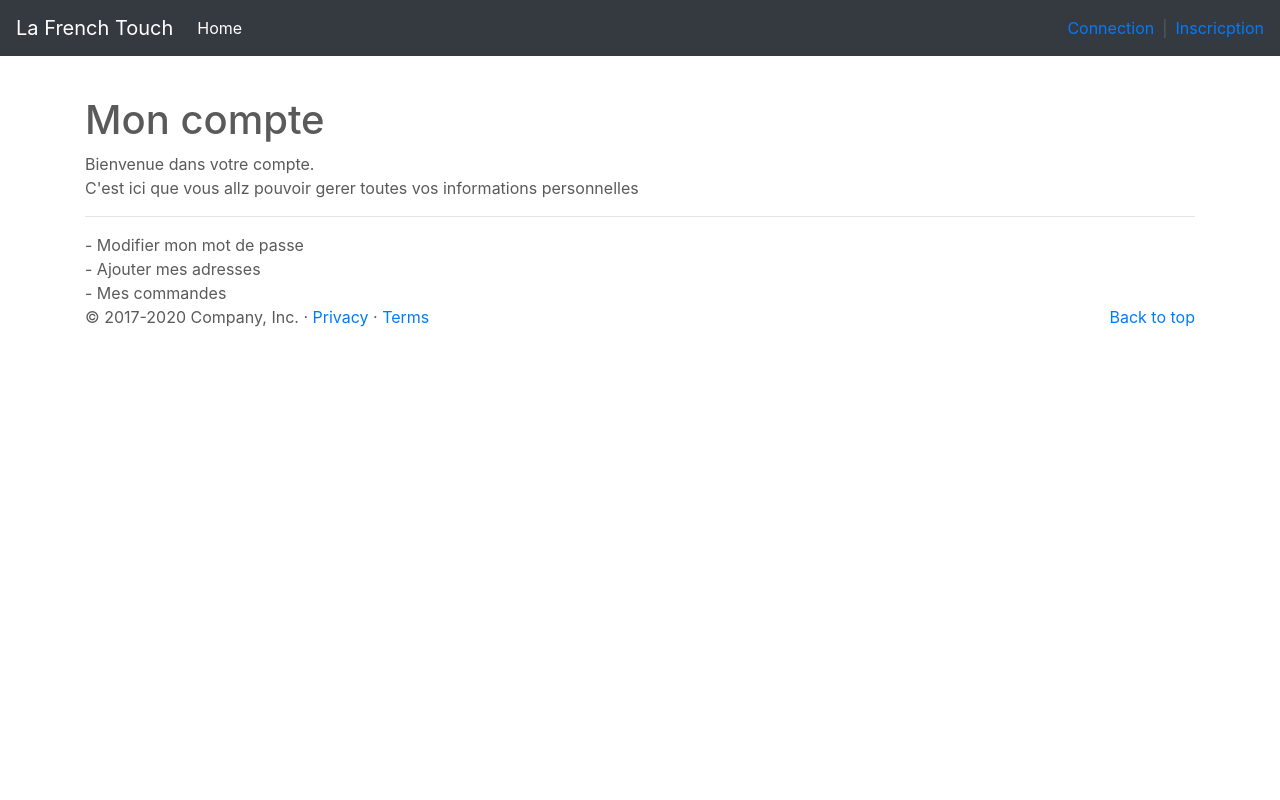
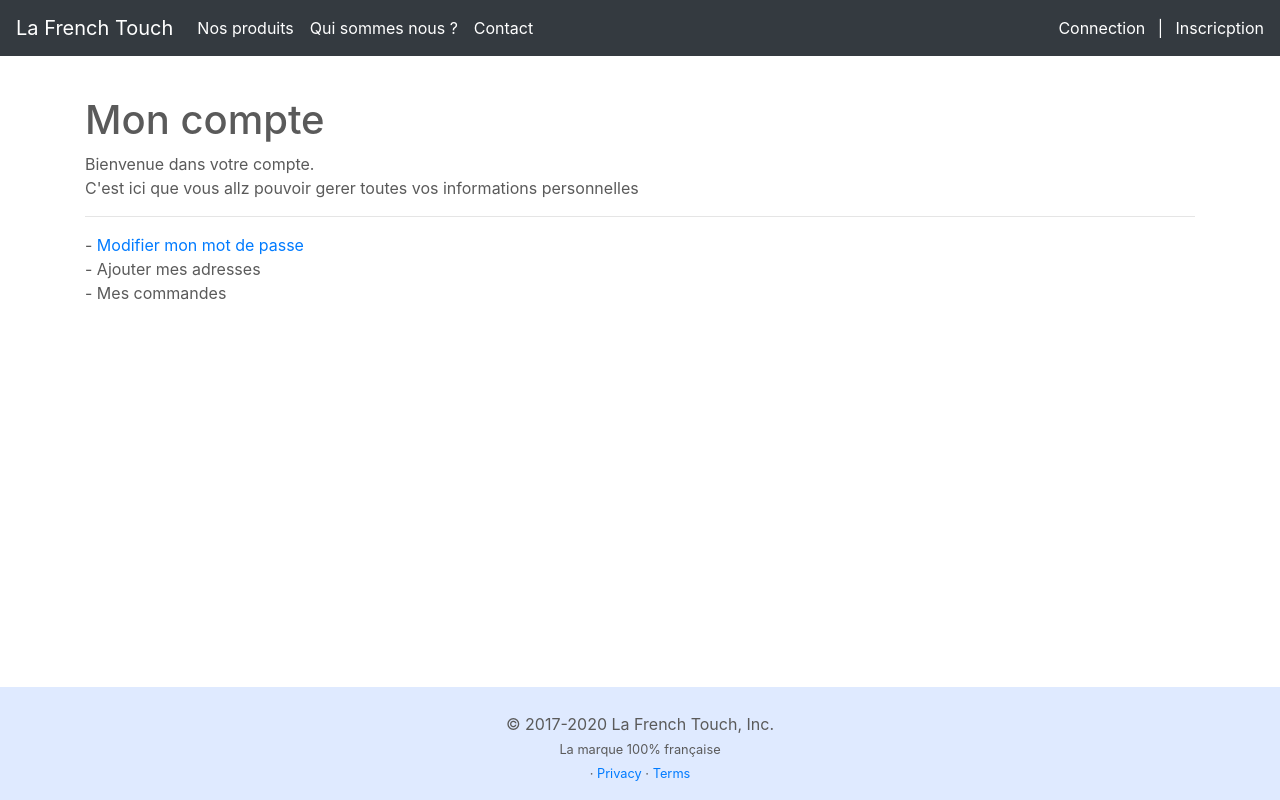
Before and after one commit to cedric-max/french-touch, a Symfony app: template templates/account/index.html.twig in a window 1280 px wide. Run offline with Twig, Linux system fonts and the light colour scheme; the template is opened without the code that fills it, so the values that code supplies are empty; some libraries are stand-ins or nearby versions.

Commit message:
add link in the navbar et download easy admin

```diff
--- a/composer.json
+++ b/composer.json
@@ -11,6 +11,7 @@
         "doctrine/doctrine-bundle": "^2.5",
         "doctrine/doctrine-migrations-bundle": "^3.2",
         "doctrine/orm": "^2.11",
+        "easycorp/easyadmin-bundle": "^4.0",
         "phpdocumentor/reflection-docblock": "^5.3",
         "phpstan/phpdoc-parser": "^1.2",
         "sensio/framework-extra-bundle": "^6.1",
--- a/config/bundles.php
+++ b/config/bundles.php
@@ -13,4 +13,5 @@ return [
     Symfony\Bundle\MonologBundle\MonologBundle::class => ['all' => true],
     Symfony\Bundle\MakerBundle\MakerBundle::class => ['dev' => true],
     Sensio\Bundle\FrameworkExtraBundle\SensioFrameworkExtraBundle::class => ['all' => true],
+    EasyCorp\Bundle\EasyAdminBundle\EasyAdminBundle::class => ['all' => true],
 ];
--- a/templates/account/index.html.twig
+++ b/templates/account/index.html.twig
@@ -6,7 +6,7 @@
     <h1> Mon compte </h1>
     <p>Bienvenue {{ app.user.firstname }} {{ app.user.lastname }}  dans votre compte.<br>C'est ici que vous allz pouvoir gerer toutes vos informations personnelles</p>
     <hr>
-    - Modifier mon mot de passe<br>
+    - <a href="{{ path('account_password') }}">Modifier mon mot de passe</a><br>
     - Ajouter mes adresses<br>
     - Mes commandes<br>
 {% endblock %}
--- a/templates/base.html.twig
+++ b/templates/base.html.twig
@@ -10,6 +10,7 @@
 
     <!-- Bootstrap core CSS -->
     <link href="{{ 'assets/css/bootstrap.min.css' }}" rel="stylesheet">
+    <link href="{{ 'assets/css/french_touch.css' }}" rel="stylesheet">
 
     <style>
         .bd-placeholder-img {
@@ -42,14 +43,22 @@
         <div class="collapse navbar-collapse" id="navbarCollapse">
             <ul class="navbar-nav mr-auto">
                 <li class="nav-item active">
-                    <a class="nav-link" href="#">Home <span class="sr-only">(current)</span></a>
+                    <a class="nav-link" href="#">Nos produits <span class="sr-only">(current)</span></a>
+                </li>
+                <li class="nav-item active">
+                    <a class="nav-link" href="#">Qui sommes nous ? <span class="sr-only">(current)</span></a>
+                </li>
+                <li class="nav-item active">
+                    <a class="nav-link" href="#">Contact <span class="sr-only">(current)</span></a>
                 </li>
             </ul>
-            {% if app.user %}
-            <a href="{{ 'compte' }}">Mon compte</a> <span class="mx-2"> | </span> <a href="{{ 'deconnection' }}">Déconnetion</a>
-            {% else %}
-            <a href="{{ 'connection' }}">Connection</a> <span class="mx-2"> | </span> <a href="{{ 'inscription' }}">Inscricption</a>
-            {% endif %}
+            <div class="navbar-item-custom">
+                {% if app.user %}
+                    <a href="{{ 'compte' }}">Mon compte <small>( {{ app.user.firstname }} {{ app.user.lastname }} )</small></a> <span class="mx-2"> | </span> <a href="{{ 'deconnection' }}">Déconnetion</a>
+                {% else %}
+                    <a href="{{ 'connection' }}">Connection</a> <span class="mx-2"> | </span> <a href="{{ 'inscription' }}">Inscricption</a>
+                {% endif %}
+            </div>
         </div>
     </nav>
 </header>
@@ -129,9 +138,8 @@
     </div><!-- /.container -->
 
     <!-- FOOTER -->
-    <footer class="container">
-        <p class="float-right"><a href="#">Back to top</a></p>
-        <p>&copy; 2017-2020 Company, Inc. &middot; <a href="#">Privacy</a> &middot; <a href="#">Terms</a></p>
+    <footer class="footer-custom">
+        <p>&copy; 2017-2020 La French Touch, Inc.<br><small>La marque 100% française <br> &middot; <a href="#">Privacy</a> &middot; <a href="#">Terms</a></small></p>
     </footer>
 </main>
 <script src="https://code.jquery.com/jquery-3.5.1.slim.min.js"></script>
```
Also changed, not shown: src/Controller/AccountPasswordController.php (added, +22 -0 lines), src/Form/ChangePasswordType.php (added, +65 -0 lines), templates/account/password.html.twig (added, +12 -0 lines), public/assets/css/french_touch.css (added), 2 other files.
